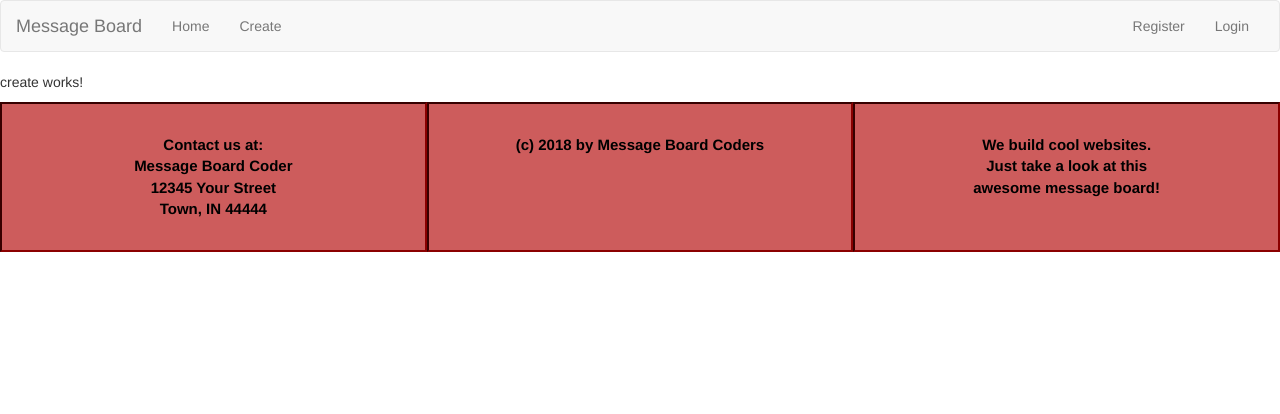
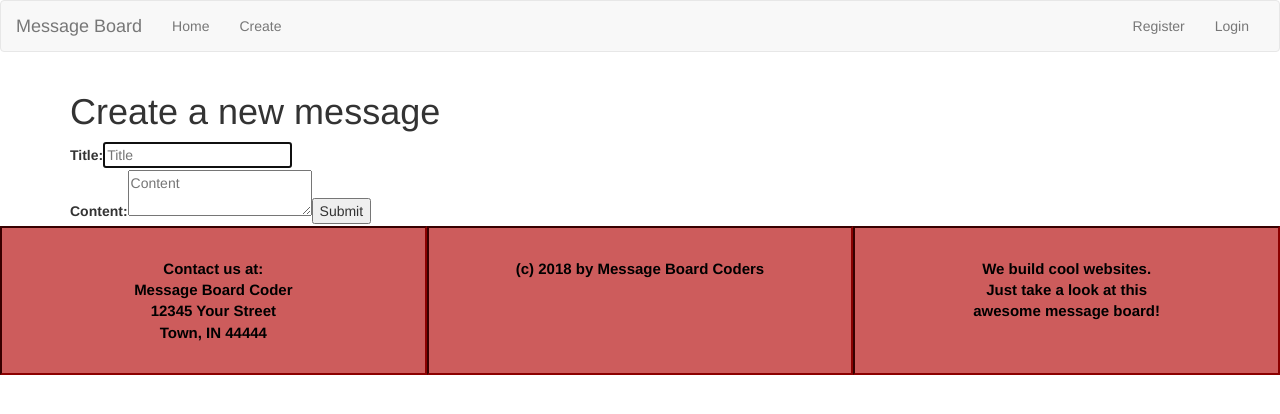
Before and after one commit to washes5/message_board_angular_firebase, an Angular app in the folder Users/angelawashburn/Desktop/angular/message-board/: page /create in a window 1280 px wide. Shown: the top 414 px of the page. Built offline with nearby package versions, Linux system fonts and the light colour scheme.

Commit message:
end of module 3

```diff
--- a/Users/angelawashburn/Desktop/angular/message-board/src/app/app.module.ts
+++ b/Users/angelawashburn/Desktop/angular/message-board/src/app/app.module.ts
@@ -1,6 +1,7 @@
 import { BrowserModule } from '@angular/platform-browser';
 import { NgModule } from '@angular/core';
 import { Routes, RouterModule } from '@angular/router';
+import { FormsModule, ReactiveFormsModule } from '@angular/forms';
 
 import { AppComponent } from './app.component';
 import { HeaderComponent } from './header/header.component';
@@ -34,6 +35,8 @@ const routes: Routes = [
   imports: [
     BrowserModule,
     RouterModule.forRoot(routes),
+    FormsModule,
+    ReactiveFormsModule
   ],
   providers: [],
   bootstrap: [AppComponent]
--- a/Users/angelawashburn/Desktop/angular/message-board/src/app/create/create.component.html
+++ b/Users/angelawashburn/Desktop/angular/message-board/src/app/create/create.component.html
@@ -1,3 +1,17 @@
-<p>
-  create works!
-</p>
+<div class="container">
+
+
+  <h1>Create a new message</h1>
+
+  <!-- Title field -->
+  <label for="titleInput">Title:</label>
+  <input placeholder="Title" id="titleInput" autofocus [formControl]="newMessageTitleFormControl" [(ngModel)]="newMessageTitle" (keyup.enter)="createMessage()">
+
+  <br>
+
+  <!-- Content field -->
+  <label for="contentInput">Content:</label>
+  <textarea placeholder="Content" id="contentInput" [formControl]="newMessageContentFormControl" [(ngModel)]="newMessageContent" (keyup.enter)="createMessage()"></textarea>
+
+ <button (click)="createMessage()">Submit</button>
+ </div>
--- a/Users/angelawashburn/Desktop/angular/message-board/src/app/create/create.component.ts
+++ b/Users/angelawashburn/Desktop/angular/message-board/src/app/create/create.component.ts
@@ -1,4 +1,5 @@
 import { Component, OnInit } from '@angular/core';
+import { FormControl } from '@angular/forms';
 
 @Component({
   selector: 'app-create',
@@ -6,10 +7,29 @@ import { Component, OnInit } from '@angular/core';
   styleUrls: ['./create.component.css']
 })
 export class CreateComponent implements OnInit {
+  newMessageTitle = '';
+  newMessageTitleFormControl = new FormControl();
+  newMessageContent = '';
+  newMessageContentFormControl = new FormControl();
 
   constructor() { }
 
   ngOnInit() {
   }
 
+  createMessage() {
+    // Ensure the form has been completed. If not, stop the function here.
+    if (this.newMessageTitle.trim() === '' || this.newMessageContent.trim() === '') {
+      return;
+    }
+    // Send the form off to Firebase.
+    // TO DO
+    // TO DO
+    // TO DO
+    console.log('Form contents are:');
+    console.log(this.newMessageTitle);
+    console.log(this.newMessageContent);
+  }
+
+
 }
```
